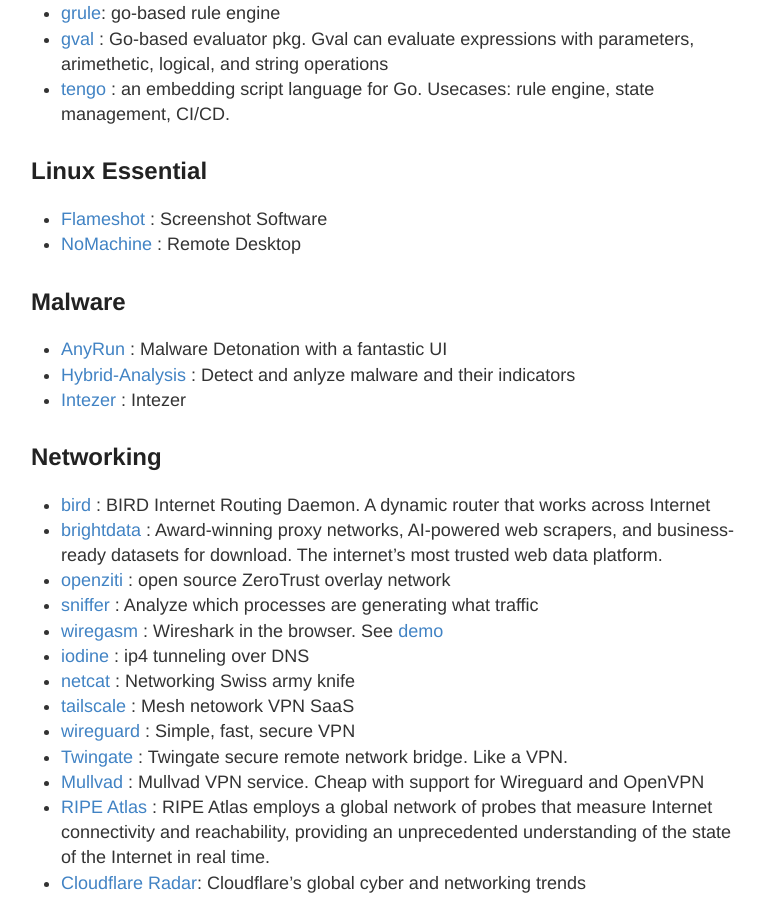
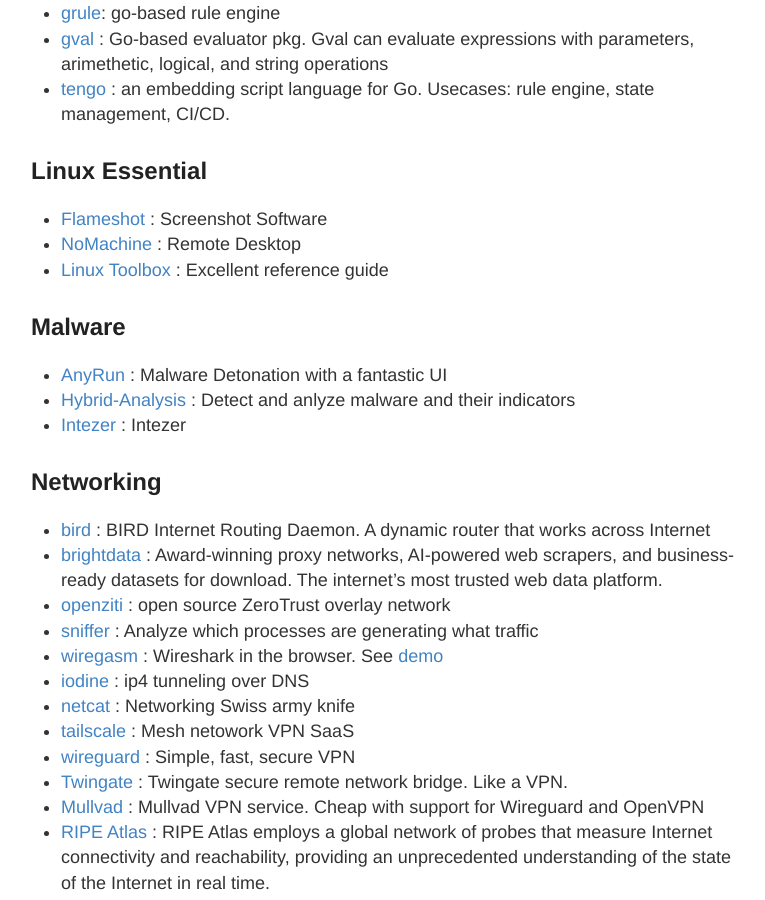
Before and after one commit to stevehenderson/stevehenderson.github.io, a Jekyll site: the page built from links.md, in a window 1280 px wide and 900 px high, scrolled down 10730 px. Shown: the whole window, without its empty margins (249-1014 px from the left). Built offline with Jekyll 4.4.1, drawn with Linux system fonts in a browser that asks for light colours.

Commit message:
Update links.md

```diff
--- a/links.md
+++ b/links.md
@@ -331,6 +331,7 @@
 ## Linux Essential
    * [Flameshot](https://github.com/flameshot-org/flameshot) : Screenshot Software
    * [NoMachine](https://www.nomachine.com/) : Remote Desktop
+   * [Linux Toolbox](https://cb.vu/unixtoolbox.html) : Excellent reference guide
 
 ## Malware
    * [AnyRun](https://any.run/) : Malware Detonation with a fantastic UI
```
